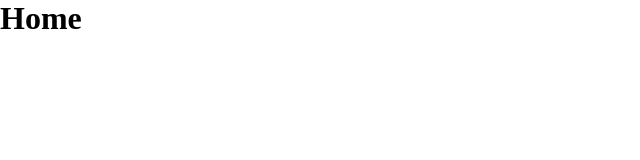
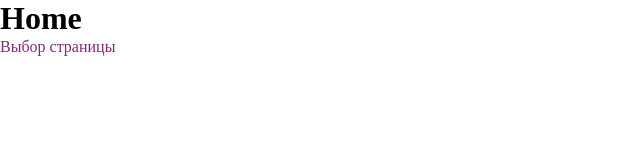
Before and after one commit to MurFlex/BotHub, a React (Vite) app in the folder client/: page / in a window 1280 px wide. Shown: the top 160 px of the page, without its empty margins (0-640 px from the left). Built offline with nearby package versions, Linux system fonts and the light colour scheme; a web font is replaced by a local one.

Commit message:
bh-7
fix styles

fix interface

fix before review

fix class name

last fix

```diff
--- a/client/src/App.tsx
+++ b/client/src/App.tsx
@@ -1,6 +1,5 @@
-import '@/styles/global.scss'
 import { FC } from 'react'
-import { Provider } from 'react-redux'
+import { Provider } from 'react-redux';
 import AppRoutes from './routes'
 import store from './store'
 import { loadStore } from './store/storeLoader'
--- /dev/null
+++ b/client/src/components/DropdownMenu/DropdownMenu.module.scss
@@ -0,0 +1,39 @@
+
+.dropdown {
+  position: relative;
+  display: block;
+  float: left;
+}
+
+.dropdown__label {
+  font-family: $main-font;
+  font-style: normal;
+  font-weight: 400;
+  font-size: 16px;
+  line-height: 19px;
+  color: $text_accent;
+}
+
+.dropdown__list {
+  position: absolute;
+  display: none;
+  margin: 0;
+  float: inline-start;
+  font-family: $main-font;
+  font-size: inherit;
+  line-height: inherit;
+  padding: 22px 25px;
+  border: $dropdown_border_accent;
+  border-radius: 16px;
+  min-width: 160px;
+}
+
+.dropdown__padding {
+  padding-top: 10px;
+  display: none;
+}
+
+
+.dropdown:hover .dropdown__list, .dropdown__padding {
+  display: block;
+}
--- /dev/null
+++ b/client/src/components/DropdownMenu/DropdownMenu.props.ts
@@ -0,0 +1,7 @@
+import { HTMLAttributes, ReactNode } from "react";
+import { IItem } from "./MenuItem/MenuItem.props";
+
+export interface IDropdownMenuProps extends HTMLAttributes<HTMLElement> {
+    label: ReactNode;
+    items: IItem[];
+}
--- /dev/null
+++ b/client/src/components/DropdownMenu/DropdownMenu.tsx
@@ -0,0 +1,23 @@
+import { FC } from "react";
+
+import styles from "./DropdownMenu.module.scss";
+import { IDropdownMenuProps } from "./DropdownMenu.props.ts";
+import { MenuItem } from "./MenuItem/MenuItem.tsx";
+import { IItem } from "./MenuItem/MenuItem.props.ts";
+
+const DropdownMenu: FC<IDropdownMenuProps> = ({ label, items }) => {
+  return (
+    <div className={styles.dropdown}>
+      <span className={styles.dropdown__label}>{label}</span>
+      <div className={styles.dropdown__padding}>
+        <ul className={styles.dropdown__list}>
+          {items.map((item: IItem) => (
+            <MenuItem item={item} />
+          ))}
+        </ul>
+      </div>
+    </div>
+  );
+};
+
+export default DropdownMenu;
--- /dev/null
+++ b/client/src/components/DropdownMenu/MenuItem/MenuItem.module.scss
@@ -0,0 +1,15 @@
+.list {
+  list-style-type: none;
+  padding: 15px;
+}
+
+.list:hover {
+  background-color: $dropdown_background_clr;
+  outline: 1px solid $dropdown_background_clr;
+  border-radius: 16px;
+}
+
+.link {
+  color: inherit;
+  text-decoration: none;
+}
--- /dev/null
+++ b/client/src/components/DropdownMenu/MenuItem/MenuItem.props.ts
@@ -0,0 +1,10 @@
+import { HTMLAttributes } from "react";
+
+export interface IMenuItemProps extends HTMLAttributes<HTMLDivElement> {
+    item: IItem;
+}
+
+export interface IItem {
+    label: string;
+    value: string
+}
--- /dev/null
+++ b/client/src/components/DropdownMenu/MenuItem/MenuItem.tsx
@@ -0,0 +1,12 @@
+import { FC } from "react";
+import { IMenuItemProps } from "./MenuItem.props.ts";
+import styles from './MenuItem.module.scss'
+import { Link } from "react-router-dom";
+
+export const MenuItem: FC<IMenuItemProps> = ({item}) => {
+    return (
+        <li className={styles.list}>
+            <Link to={item.value} className={styles.link}>{item.label}</Link>
+        </li>
+    );
+};
--- a/client/src/pages/Home/index.tsx
+++ b/client/src/pages/Home/index.tsx
@@ -1,7 +1,20 @@
-import { FC } from 'react'
+import { FC } from "react";
+import DropdownMenu from "../../components/DropdownMenu/DropdownMenu";
+import { IItem } from "../../components/DropdownMenu/MenuItem/MenuItem.props";
 
 const Home: FC = () => {
-	return <h1>Home</h1>
-}
+  const items: IItem[] = [
+    { label: "Home", value: '/home' },
+    { label: "Login", value: '/login' },
+    { label: "Cabinet", value: '/cabinet' },
+    { label: "Rome", value: '/' },
+  ];
+  return (
+    <>
+      <h1>Home</h1>
+      <DropdownMenu label={'Выбор страницы'} items={items}/>
+    </>
+  );
+};
 
-export default Home
+export default Home;
--- a/client/src/styles/_variables.scss
+++ b/client/src/styles/_variables.scss
@@ -13,6 +13,7 @@ $colors: (
 	'indigo-dark': #191d3a,
 	'gray-light': #9393a0,
 	'purple-grade': #852876,
+	'pale-pinkish': #E7D4E4,
 );
 
 
@@ -25,3 +26,7 @@ $text_grey: var(--lb-gray-light);
 //borders
 $border_input: 2px solid var(--lb-gray-light);
 $border_accent: 2px solid var(--lb-purple-grade);
+
+// background dropdown
+$dropdown_background_clr: var(--lb-pale-pinkish);
+$dropdown_border_accent: 1px solid var(--lb-purple-grade);
--- a/client/vite.config.ts
+++ b/client/vite.config.ts
@@ -6,6 +6,13 @@ export default defineConfig({
 	resolve: {
 		alias: {
 			'@': '/src',
+		},
+	},
+	css: {
+		preprocessorOptions: {
+			scss: {
+				additionalData: '@import "@/styles/global.scss";',
+			},
 		},
 	},
 	server: {
```
Also changed, not shown: 1 other file (tests, documents, lock files or other folders).
